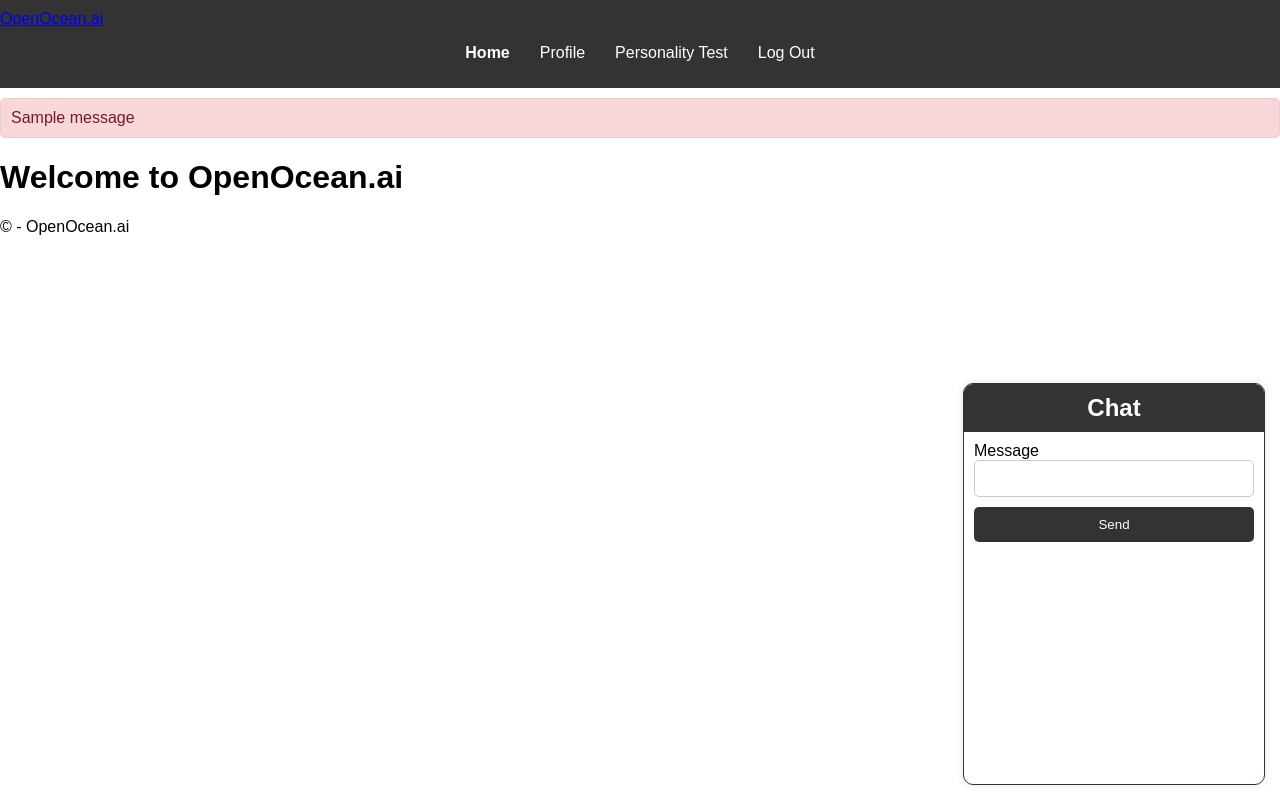
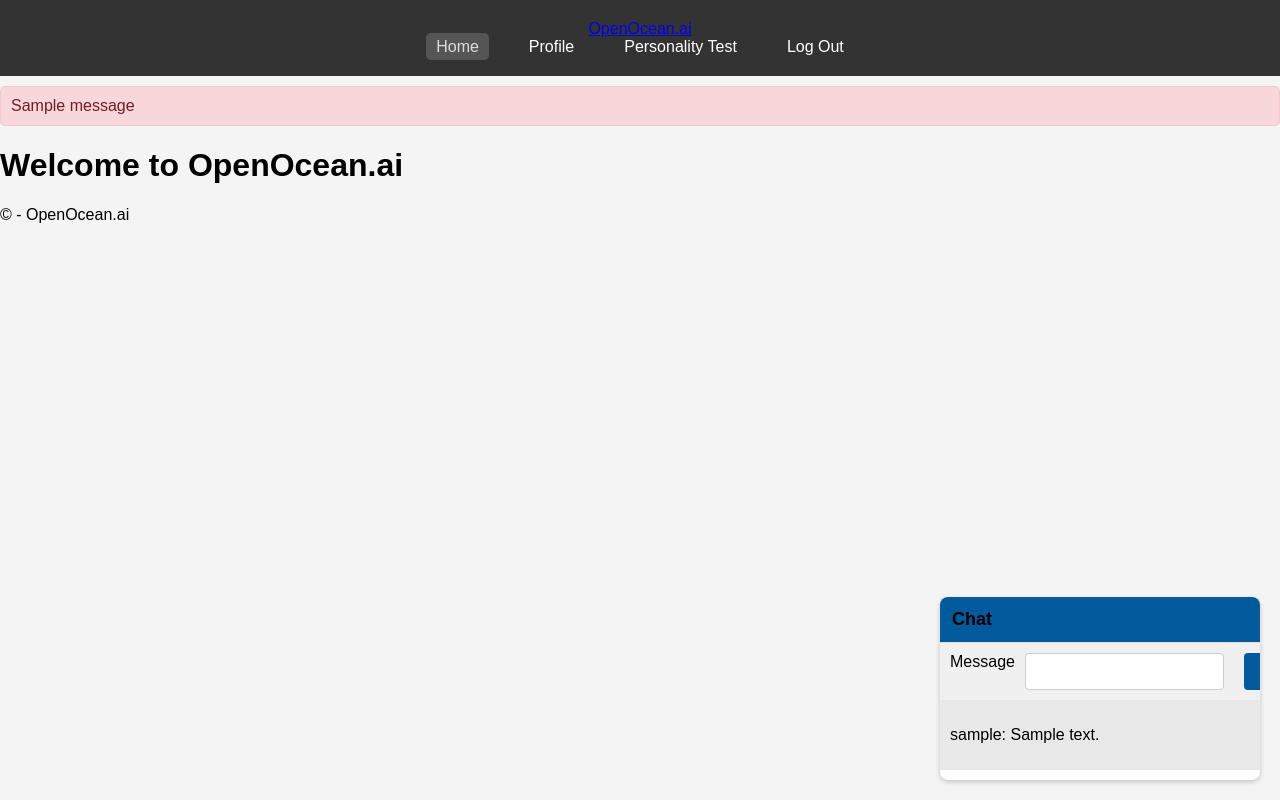
Before and after one commit to OsvaldoTA1/AFRL-Project-UI-Redesign, a Flask app: page / in a window 1280 px wide. Run offline with Flask 3, Linux system fonts and the light colour scheme; a user stored in the database is signed in; tables that the repository leaves empty hold one stand-in row (values such as "Sample post"); one stand-in notice (Sample message) is shown; some libraries are stand-ins or nearby versions.

Commit message:
Add chat updates, test scripts, db migration and requirement changes.

```diff
--- a/app/__init__.py
+++ b/app/__init__.py
@@ -4,7 +4,9 @@ from flask_bcrypt import Bcrypt
 from flask_login import LoginManager
 from flask_migrate import Migrate
 from flask_wtf.csrf import CSRFProtect
+from flask_socketio import SocketIO
 
+socketio = SocketIO()
 db = SQLAlchemy()
 migrate = Migrate()
 bcrypt = Bcrypt()
@@ -25,6 +27,7 @@ def create_app():
     bcrypt.init_app(app)
     login_manager.init_app(app)
     csrf.init_app(app)
+    socketio.init_app(app)
 
     with app.app_context():
         from . import views
--- a/app/static/css/styles.css
+++ b/app/static/css/styles.css
@@ -1,13 +1,16 @@
+/* Body, header, and navigation styles maintained */
 body {
-    font-family: Arial, sans-serif;
+    font-family: 'Arial', sans-serif;
     margin: 0;
     padding: 0;
+    background-color: #f4f4f4; /* Light background for contrast */
 }
 
 header {
     background-color: #333;
     color: #fff;
-    padding: 10px 0;
+    padding: 20px 0;
+    text-align: center; /* Center-align header text */
 }
 
 nav ul {
@@ -15,6 +18,7 @@ nav ul {
     padding: 0;
     display: flex;
     justify-content: center;
+    margin: 0; /* Reset margin for consistency */
 }
 
 nav ul li {
@@ -24,12 +28,11 @@ nav ul li {
 nav ul li a {
     color: #fff;
     text-decoration: none;
+    padding: 5px 10px; /* Added padding for clickability */
+    border-radius: 5px; /* Rounded corners for nav links */
 }
 
-nav ul li.active a {
-    font-weight: bold;
-}
-
+/* Flash messages decoration */
 .flashes {
     list-style-type: none;
     padding: 0;
@@ -45,57 +48,68 @@ nav ul li.active a {
     border-radius: 5px;
 }
 
-/* Chat box styles */
+nav ul li a:hover, nav ul li.active a {
+    background-color: #555; /* Hover and active state */
+    color: #ddd;
+}
+
+/* Updated styles for messages and input interaction enhancement */
 #chat-box {
     position: fixed;
-    bottom: 15px;
-    right: 15px;
-    width: 300px;
-    max-height: 400px;
-    border: 1px solid #333;
-    border-radius: 10px;
+    bottom: 20px;
+    right: 20px;
+    width: 320px;
+    max-height: 500px;
+    border: none; /* Removing the border for a lighter look */
+    border-radius: 8px;
     background-color: #fff;
-    overflow: hidden;
-    box-shadow: 0 0 10px rgba(0, 0, 0, 0.1);
+    box-shadow: 0 2px 5px rgba(0, 0, 0, 0.2); /* Subtle shadow */
+    overflow: hidden; /* Hides the overflow */
 }
 
 #chat-box h2 {
-    background-color: #333;
-    color: #fff;
-    padding: 10px;
-    margin: 0;
-    text-align: center;
+    background-color: #005A9C; /* Change to a different accent color */
+    margin: 0; /* Ensure no extra margin */
+    padding: 12px;
+    font-size: 18px; /* Make text size consistent */
 }
 
-#chat-box #chat-messages {
-    height: 300px;
-    overflow-y: scroll;
+/* Ensuring chat box has a functional and user-friendly scroll for messages */
+#chat-box #chat-messages, #chat-messages {
+    overflow-y: auto; /* Allows scrolling */
+    max-height: 300px; /* Adjust height as needed to fit within chat-box */
     padding: 10px;
+    background-color: #e8e8e8; /* Light grey background for contrast */
+    margin-bottom: 10px; /* Space between messages and input box */
 }
 
+/* This targets the form specifically within the chat box for any final adjustments */
 #chat-box form {
     display: flex;
-    flex-direction: column;
+    gap: 10px; /* Ensures space between input and button */
     padding: 10px;
+    background-color: #f0f0f0;
+    border-top: 1px solid #ddd;
 }
 
 #chat-box form input[type="text"] {
-    flex: 1;
+    flex: 1; /* Allow input to fill space */
     padding: 10px;
-    margin-bottom: 10px;
+    margin-right: 10px; /* Add spacing between input box and button */
     border: 1px solid #ccc;
-    border-radius: 5px;
+    border-radius: 4px; /* Rounded corners for input box */
 }
 
-#chat-box form input[type="submit"] {
-    padding: 10px;
-    background-color: #333;
+#chat-box input[type="submit"] {
+    padding: 10px 20px;
+    background-color: #005A9C; /* Matching header color for consistency */
     color: #fff;
     border: none;
-    border-radius: 5px;
+    border-radius: 4px;
     cursor: pointer;
+    transition: background-color 0.3s; /* Smooth transition for hover effect */
 }
 
-#chat-box form input[type="submit"]:hover {
-    background-color: #555;
+#chat-box input[type="submit"]:hover {
+    background-color: #004080; /* Darker shade on hover */
 }
--- a/app/templates/home.html
+++ b/app/templates/home.html
@@ -12,9 +12,54 @@
             {{ form.send() }}
         </form>
         <div id="chat-messages">
-            <!-- Messages will appear here -->
+            <!-- Existing messages should appear here -->
+            {% for message in messages %}
+            <p>{{ message.username }}: {{ message.message }}</p>
+            {% endfor %}
         </div>
     </div>
+
+    <!-- Include jQuery from CDN -->
+    <script src="https://code.jquery.com/jquery-3.5.1.min.js"></script>
+
+    <!-- Include Socket.IO JavaScript client from CDN -->
+    <script src="https://cdnjs.cloudflare.com/ajax/libs/socket.io/4.0.0/socket.io.js"></script>
+
+    <!-- Your chat-related JavaScript comes after -->
+    <script>
+        $(document).ready(function() {
+            console.log('Document ready');
+
+            var socket = io.connect('http://' + document.domain + ':' + location.port);
+            var chatForm = $('#chat-form');
+            var chatBox = $('#chat-messages');
+            var messageInput = $('input[name="message"]');
+
+            // submit handler for the form
+            chatForm.on('submit', function(e) {
+                console.log('Submit handler triggered');
+                e.preventDefault(); // prevents page reloading
+                console.log('Default prevented');
+                var msg = messageInput.val(); // get input value
+                console.log('Message obtained:', msg);
+                socket.emit('message', msg);
+                console.log('Message emitted');
+                messageInput.val(''); // clear the chat box after sending message
+                console.log('Input cleared');
+                return false;
+            });
+
+            // show messages received
+            socket.on('message', function(msg) {
+                console.log('Message received:', msg);
+                var newMessage = $('<p>').text(msg.username + " (" + msg.timestamp + "): " + msg.message);
+                    chatBox.append(newMessage);
+                    chatBox.scrollTop(chatBox[0].scrollHeight); // Scroll to the bottom
+                console.log('Message appended');
+            });
+        });
+    </script>
+
 {% else %}
     <p>Log in and join the fun!</p>
 {% endif %}
--- a/app/views.py
+++ b/app/views.py
@@ -1,22 +1,35 @@
 from flask import render_template, url_for, flash, redirect, request, jsonify
 from flask import current_app as app
-from app import db, bcrypt
+from app import db, bcrypt, socketio
 from app.forms import RegistrationForm, LoginForm, PersonalityForm, EditBirthdayForm, EditGenderPronounsForm, ChatForm
-from app.models import User
+from app.models import User, ChatMessage
 from flask_login import login_user, current_user, logout_user, login_required
+from datetime import datetime
+from flask_socketio import emit, join_room
 import json
 
 @app.route("/")
 @app.route("/home", methods=['GET', 'POST'])
 def home():
     form = ChatForm()
-    if form.validate_on_submit() and current_user.is_authenticated:
-        message = form.message.data
-        print(f'{current_user.username}: {message}')  # Print to the terminal
-        # You can also save the message to the database if needed
-        flash('Message sent to the terminal!', 'success')
-        return redirect(url_for('home'))
-    return render_template('home.html', form=form)
+    messages = ChatMessage.query.order_by(ChatMessage.timestamp.asc())  # Retrieves existing chat messages
+    return render_template('home.html', title='Home', form=form, messages=messages)
+
+@socketio.on('message')
+def handleMessage(msg):
+    # Ensure current_user is anonymous
+    if current_user.is_authenticated:
+        # Store new chat message in the database
+        chat = ChatMessage(message=msg, username=current_user.username, user_id=current_user.id)
+        db.session.add(chat)
+        db.session.commit()
+
+        # Broadcast the new message to all connected clients
+        emit('message', {
+            'username': current_user.username,
+            'message': msg,
+            'timestamp': datetime.now().strftime("%H:%M:%S")
+        }, broadcast=True)
 
 @app.route("/register", methods=['GET', 'POST'])
 def register():
@@ -62,15 +75,21 @@ def login():
             flash(f"Error in {getattr(form, field).label.text}: {error}", 'danger')
     return render_template('login.html', title='Login', form=form)
 
-@app.route("/chat", methods=['POST'])
+@app.route("/chat/get_messages", methods=['GET'])
 @login_required
-def chat():
-    form = ChatForm()
-    if form.validate_on_submit():
-        message = form.message.data
-        print(f'{current_user.username}: {message}')  # Print to server console for debugging
-        return jsonify({'message': f'{current_user.username}: {message}'}) # Print inside chat box
-    return jsonify({'error': 'Form validation failed'}), 400
+def get_messages():
+    messages = ChatMessage.query.all() # Replace ChatMessage with your chat message model.
+
+    # Transform SQLAlchemy objects to dictionary.
+    messages_data = []
+    for message in messages:
+        messages_data.append({
+            'username': message.author.username,  # assuming author is a backref to User
+            'timestamp': message.timestamp.strftime("%H:%M:%S"),
+            'text': message.text
+        })
+
+    return jsonify(messages_data)
 
 @app.route("/profile/<username>")
 @login_required
```
Also changed, not shown: app/llama3.py (added, +45 -0 lines), app/models.py (+12 -1 lines), app/static/js/chat.js (deleted, +0 -27 lines), app/templates/chat.html (deleted, +0 -56 lines), migrations/versions/085b1c96619b_add_chatmessage_model.py (added, +41 -0 lines), migrations/versions/655f13c8e714_added_message_field.py (added, +36 -0 lines), requirements.txt (+18 -0 lines), responses.csv (added, +57 -0 lines).
